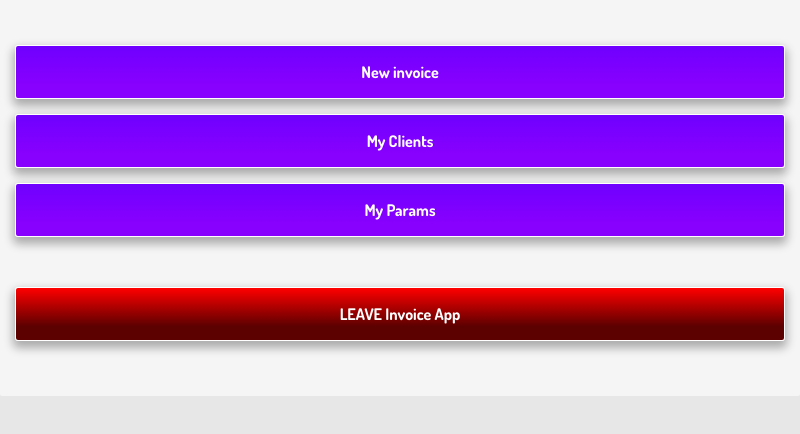
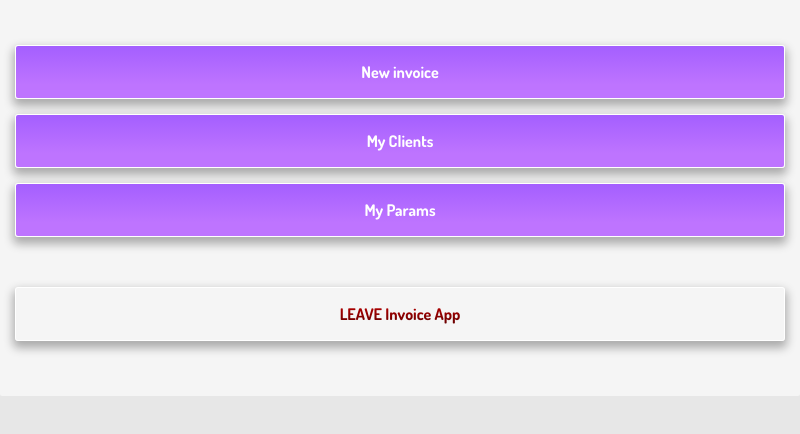
Before and after one commit to SofianD/invoice-app, an Electron app: page src/home.html in a window 800 px wide. Shown: the part 116-550 px from the top of the page. Drawn offline with Linux system fonts and the light colour scheme; no server answers.

Commit message:
Updated css rules of bg.

```diff
--- a/src/css/styles.css
+++ b/src/css/styles.css
@@ -96,9 +96,9 @@ input, button {
 
 .purple-bg {
     background: rgb(98,0,255);
-    background: -moz-linear-gradient(180deg, rgb(111, 0, 255) 0%, rgba(136,0,254,1) 74%);
-    background: -webkit-linear-gradient(180deg, rgba(111, 0, 255) 0%, rgba(136,0,254,1) 74%);
-    background: linear-gradient(180deg, rgba(111, 0, 255) 0%, rgba(136,0,254,1) 74%);
+    background: -moz-linear-gradient(180deg, rgb(164, 95, 255) 0%, rgb(190, 116, 255) 74%);
+    background: -webkit-linear-gradient(180deg, rgba(164, 95, 255, 1) 0%, rgba(190, 116, 255,1) 74%);
+    background: linear-gradient(180deg, rgba(164, 95, 255, 1) 0%, rgba(190, 116, 255,1) 74%);
     filter: progid:DXImageTransform.Microsoft.gradient(startColorstr="#6200ff",endColorstr="#8800fe",GradientType=1);
     color: white;
     box-shadow: 0 5px 10px 2px #0000004d;
@@ -118,6 +118,9 @@ input, button {
     border-radius: 3px;
     border: solid white 1px;
     font-weight: bold;
+    background-clip: text;
+    -webkit-background-clip: text;
+    -webkit-text-fill-color: transparent;
 }
 
 .grid {
```
